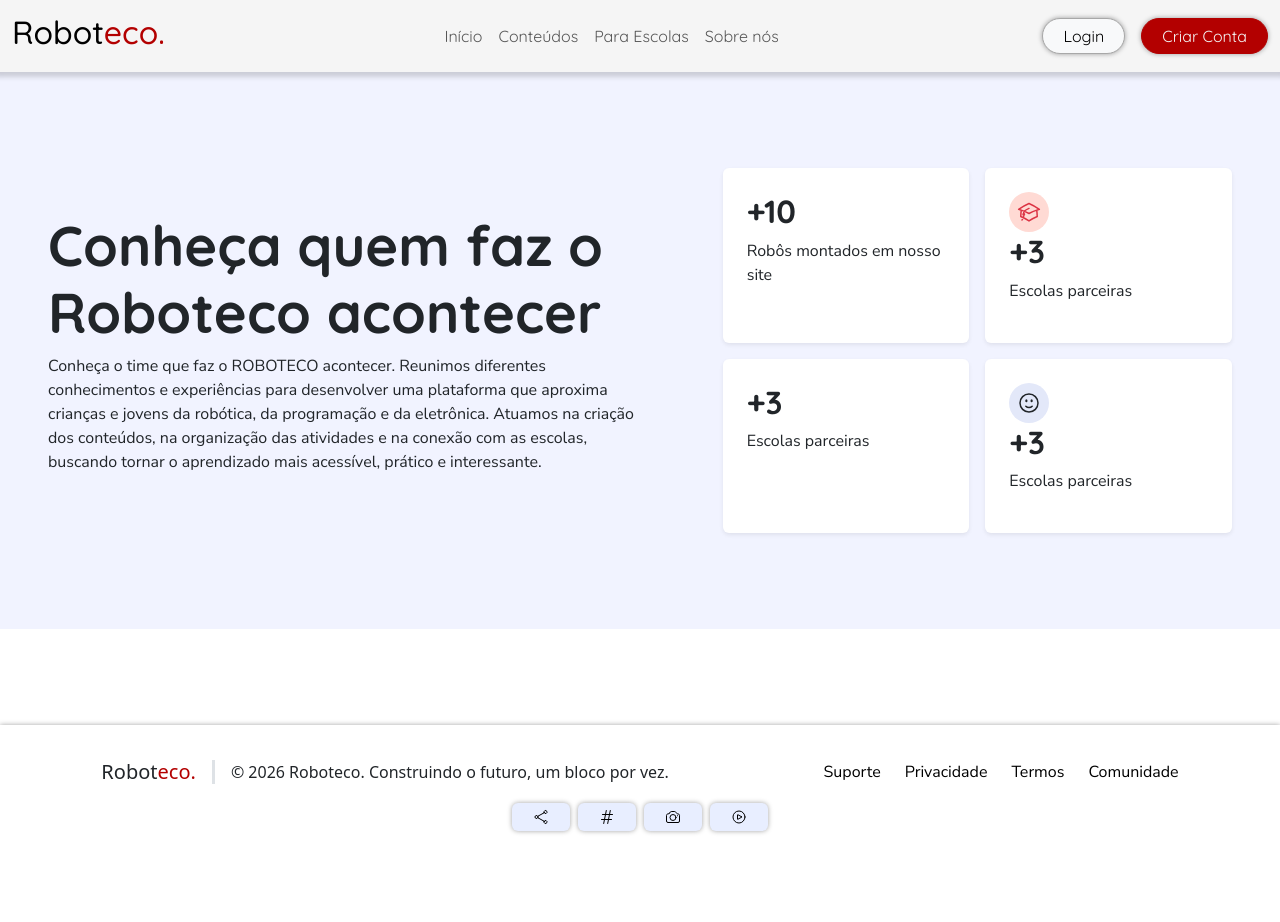
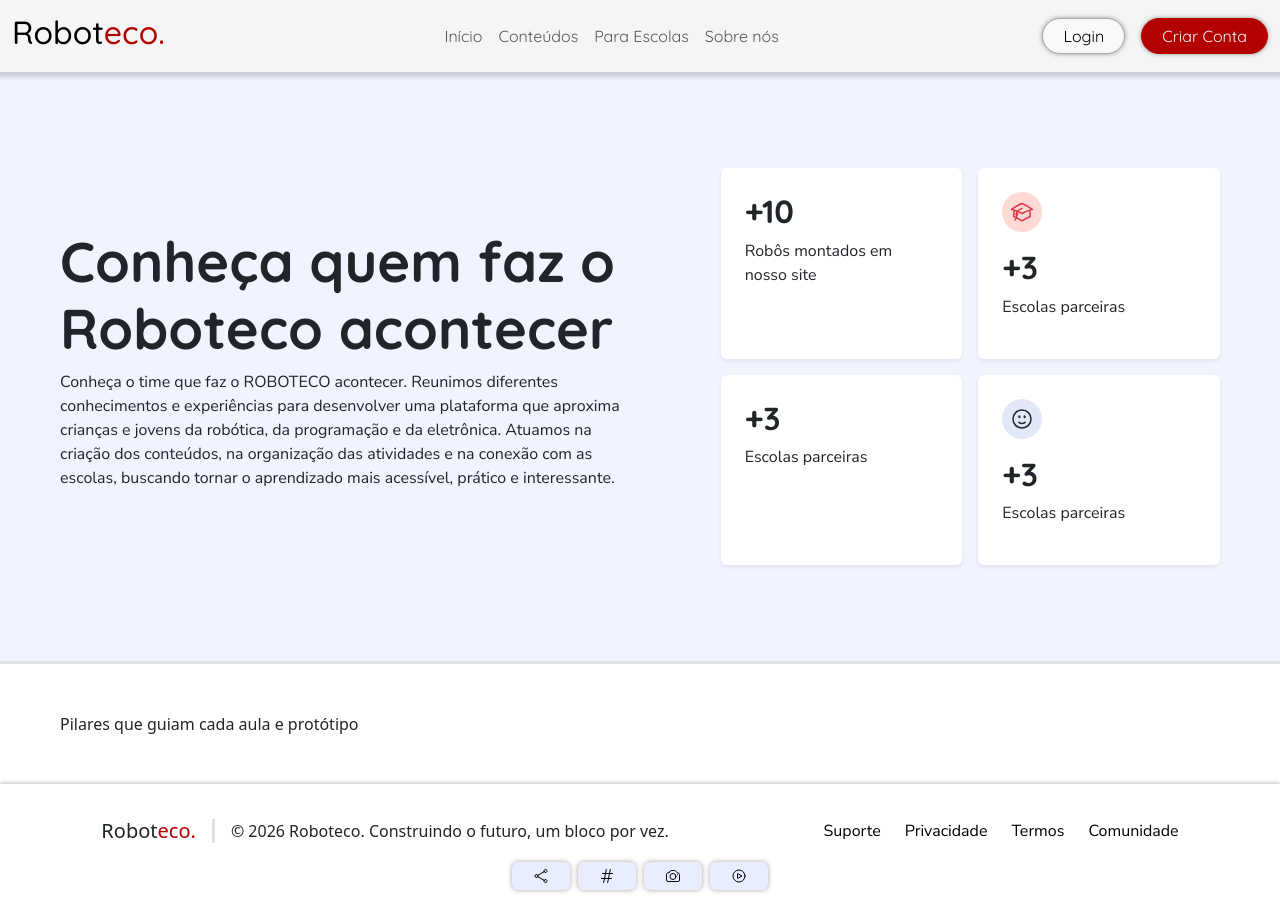
Before and after one commit to MigSilverS/roboteco, a Next.js app: page /pages/sobre-nos in a window 1280 px wide. Before the commit the page ends 863 px from the top, so only its background shows below. Built offline with nearby package versions, Linux system fonts and the light colour scheme.

Commit message:
Sobre nos inicio

```diff
--- a/src/app/pages/sobre-nos/page.jsx
+++ b/src/app/pages/sobre-nos/page.jsx
@@ -7,16 +7,15 @@ export default function SobreNos() {
 
     const icons = {
         chapeu: (
-            <svg xmlns="http://www.w3.org/2000/svg" fill="none" viewBox="0 0 24 24" strokeWidth={1.5} stroke="currentColor" className="rounded-circle p-2 text-danger" width={40} height={40} style={{backgroundColor: "#FFDAD4"}}>
+            <svg xmlns="http://www.w3.org/2000/svg" fill="none" viewBox="0 0 24 24" strokeWidth={1.5} stroke="currentColor" className="rounded-circle p-2 text-danger" width={40} height={40} style={{ backgroundColor: "#FFDAD4" }}>
                 <path strokeLinecap="round" strokeLinejoin="round" d="M4.26 10.147a60.438 60.438 0 0 0-.491 6.347A48.62 48.62 0 0 1 12 20.904a48.62 48.62 0 0 1 8.232-4.41 60.46 60.46 0 0 0-.491-6.347m-15.482 0a50.636 50.636 0 0 0-2.658-.813A59.906 59.906 0 0 1 12 3.493a59.903 59.903 0 0 1 10.399 5.84c-.896.248-1.783.52-2.658.814m-15.482 0A50.717 50.717 0 0 1 12 13.489a50.702 50.702 0 0 1 7.74-3.342M6.75 15a.75.75 0 1 0 0-1.5.75.75 0 0 0 0 1.5Zm0 0v-3.675A55.378 55.378 0 0 1 12 8.443m-7.007 11.55A5.981 5.981 0 0 0 6.75 15.75v-1.5" />
             </svg>
         ),
 
         smile: (
-            <svg xmlns="http://www.w3.org/2000/svg" fill="none" viewBox="0 0 24 24" strokeWidth={1.5} stroke="currentColor" className="rounded-circle p-2" width={40} height={40} style={{backgroundColor: "#E3E8F9"}}>
+            <svg xmlns="http://www.w3.org/2000/svg" fill="none" viewBox="0 0 24 24" strokeWidth={1.5} stroke="currentColor" className="rounded-circle p-2" width={40} height={40} style={{ backgroundColor: "#E3E8F9" }}>
                 <path strokeLinecap="round" strokeLinejoin="round" d="M15.182 15.182a4.5 4.5 0 0 1-6.364 0M21 12a9 9 0 1 1-18 0 9 9 0 0 1 18 0ZM9.75 9.75c0 .414-.168.75-.375.75S9 10.164 9 9.75 9.168 9 9.375 9s.375.336.375.75Zm-.375 0h.008v.015h-.008V9.75Zm5.625 0c0 .414-.168.75-.375.75s-.375-.336-.375-.75.168-.75.375-.75.375.336.375.75Zm-.375 0h.008v.015h-.008V9.75Z" />
             </svg>
-
         )
 
     }
@@ -26,13 +25,12 @@ export default function SobreNos() {
 
             <NavBar />
 
-            <div className="container-fluid">
-                <div className="row align-items-center px-5" style={{ backgroundColor: 'var(--div1-color)', paddingTop: '6rem', paddingBottom: '6rem' }}>
+            <div className="container-fluid border-3 border-bottom">
+                <div className="row align-items-center" style={{ backgroundColor: 'var(--div1-color)', paddingTop: '6rem', paddingBottom: '6rem', paddingLeft: '3.75rem', paddingRight: '3.75rem' }}>
                     <div className="col-12 col-md-6 g-5 m-0 p-0">
                         <Titulo titulo="Conheça quem faz o Roboteco acontecer" nivel={1} estilo={{ fontSize: '3.5rem' }} />
                         <p>Conheça o time que faz o ROBOTECO acontecer. Reunimos diferentes conhecimentos e experiências para desenvolver uma plataforma que aproxima crianças e jovens da robótica, da programação e da eletrônica. Atuamos na criação dos conteúdos, na organização das atividades e na conexão com as escolas, buscando tornar o aprendizado mais acessível, prático e interessante.</p>
                     </div>
-
                     <div className="col-12 col-md-6">
                         <div className="row row-cols-2 justify-content-md-end gap-3">
                             <div className="col-10 col-md-5 bg-white shadow-sm p-4 rounded">
@@ -40,7 +38,7 @@ export default function SobreNos() {
                                 <p>Robôs montados em nosso site</p>
                             </div>
                             <div className="col-10 col-md-5 bg-white shadow-sm p-4 rounded">
-                                <div>{icons.chapeu}</div>
+                                <div className="mb-3">{icons.chapeu}</div>
                                 <Titulo titulo="+3" nivel={2} />
                                 <p>Escolas parceiras</p>
                             </div>
@@ -49,17 +47,19 @@ export default function SobreNos() {
                                 <p>Escolas parceiras</p>
                             </div>
                             <div className="col-10 col-md-5 bg-white shadow-sm p-4 rounded">
-                                <div>{icons.smile}</div>
+                                <div className="mb-3">{icons.smile}</div>
                                 <Titulo titulo="+3" nivel={2} />
                                 <p>Escolas parceiras</p>
                             </div>
                         </div>
                     </div>
-
                 </div>
             </div>
 
+
             <div className={`${styles.container} py-5`}>
+
+                Pilares que guiam cada aula e protótipo
 
             </div>
 
```
Also changed, not shown: src/app/pages/conteudos/page.jsx (+4 -4 lines).
